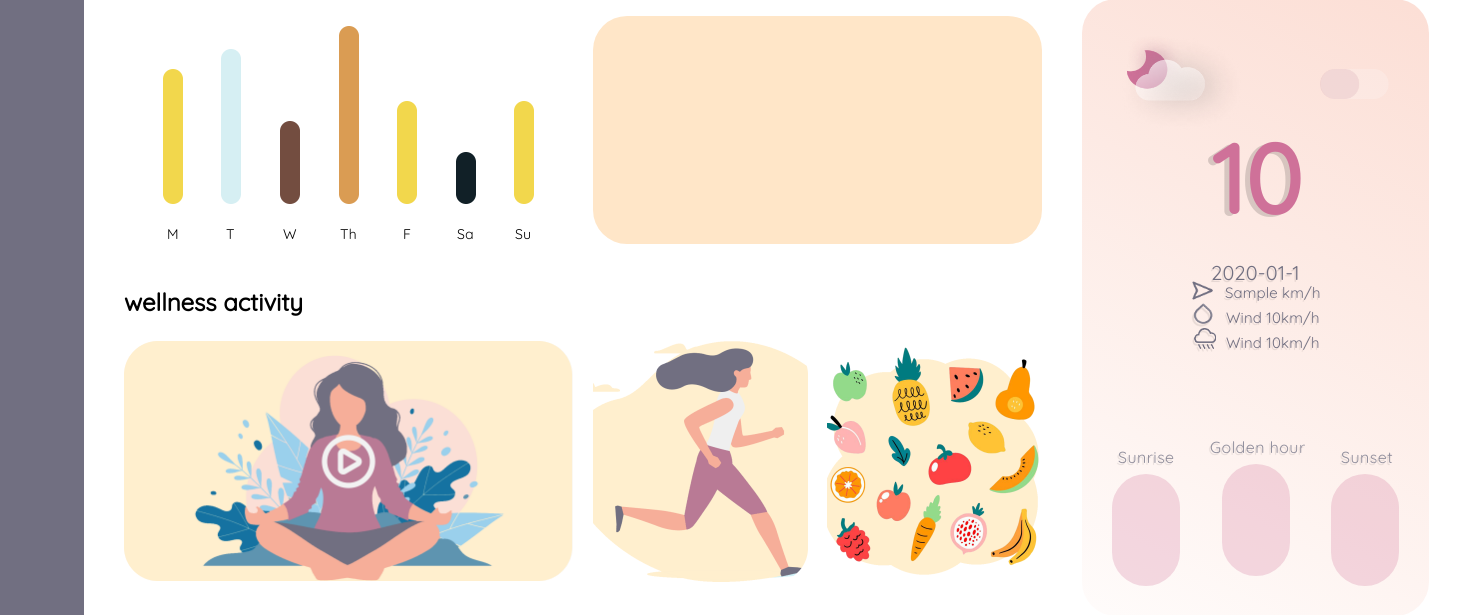
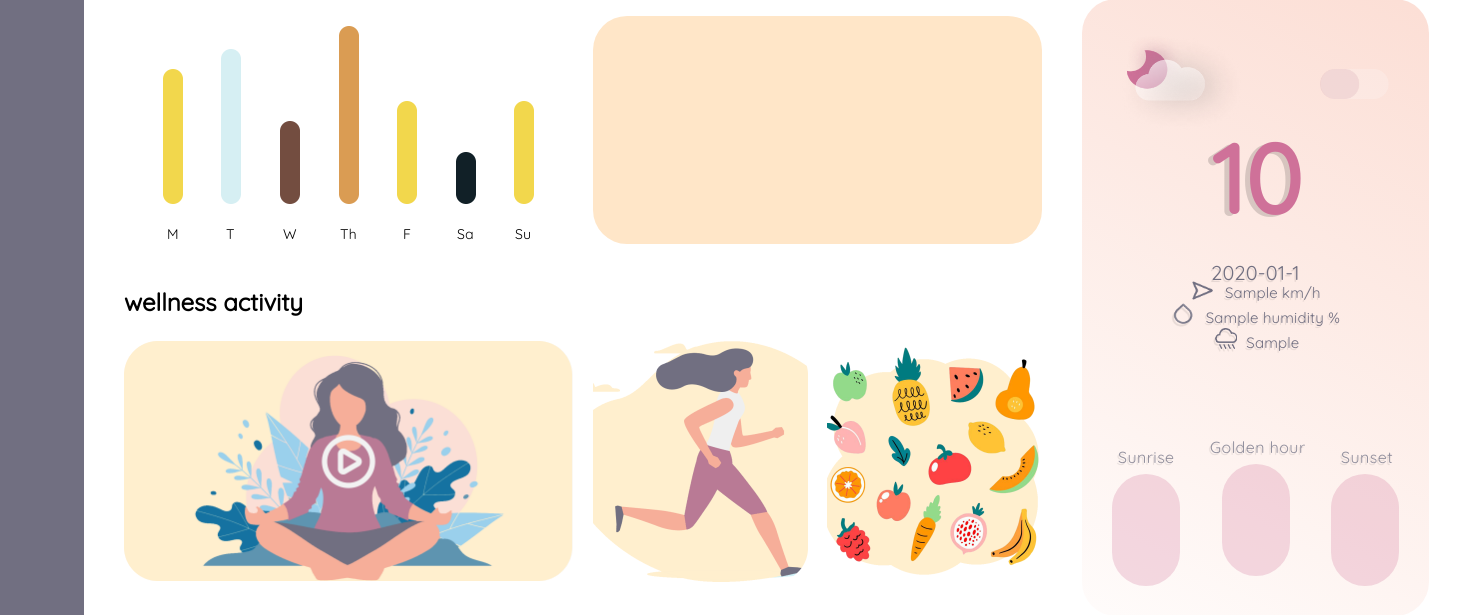
Before and after one commit to kathlynnguyenh11/yen, a Flask app: template templates/home.html in a window 1480 px wide. Shown: the part 518-1133 px from the top of the page. Run offline with Flask 2, Linux system fonts and the light colour scheme; the template is opened without the code that fills it: most values are stand-ins (such as "Sample title", 1, 10 or a date in 2020).

Commit message:
Update home.html

```diff
--- a/templates/home.html
+++ b/templates/home.html
@@ -102,7 +102,7 @@
                         <img src="../static/image/weather/hum.png"id="img-weather" >
                     </div>
                     <div class="text-weather">
-                        <p id = "hum">Wind 10km/h</p>
+                        <p id = "hum">{{current.humidity}} %</p>
                     </div>
                 </div>
                 <div class="weather-char">
@@ -110,7 +110,7 @@
                         <img src="../static/image/weather/rain.png" id="img-weather">
                     </div>
                     <div class="text-weather">
-                        <p id = "rain">Wind 10km/h</p>
+                        <p id = "rain">{{current.pressure_in}}</p>
                     </div>
                 </div>
             </div>
```
